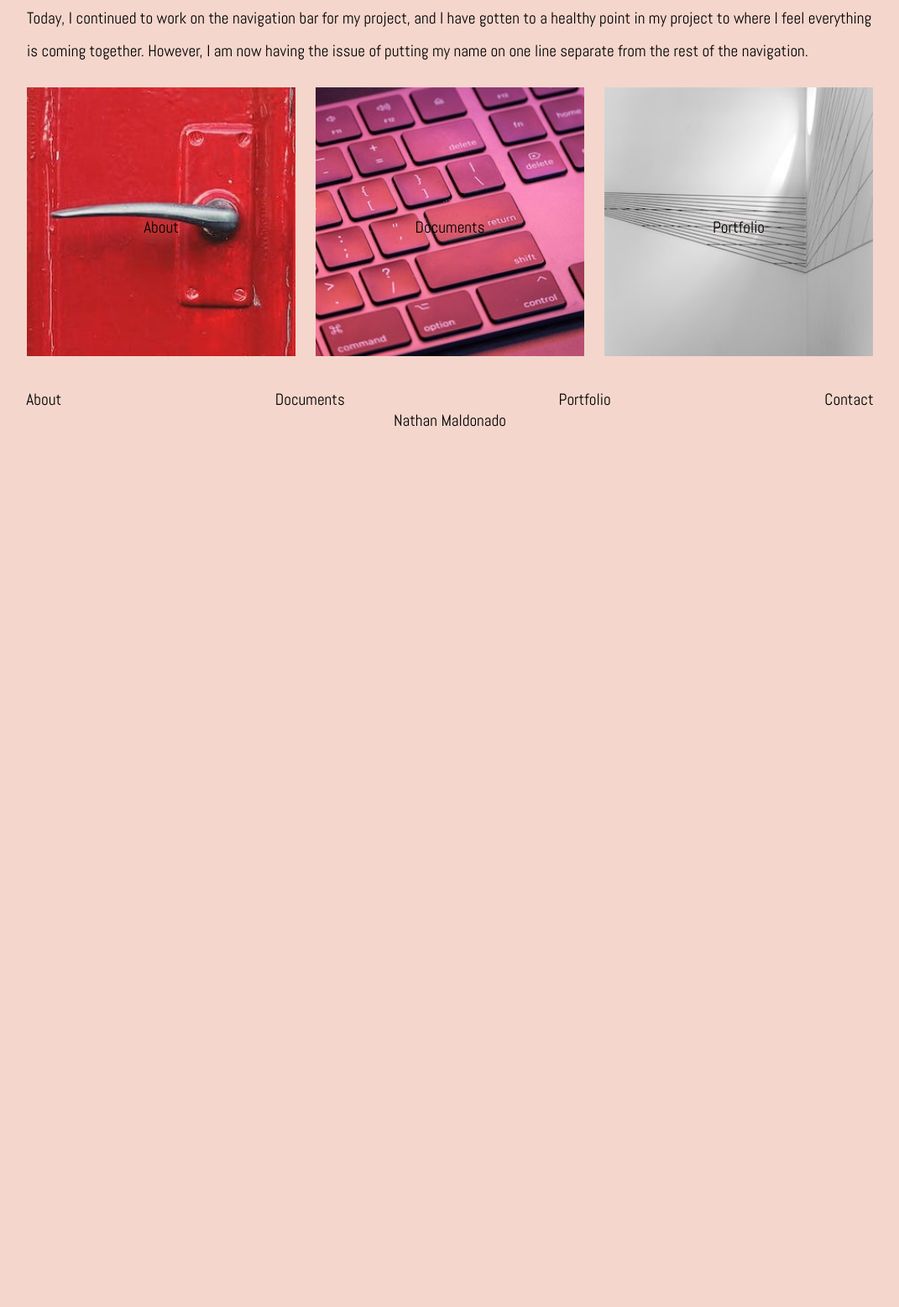
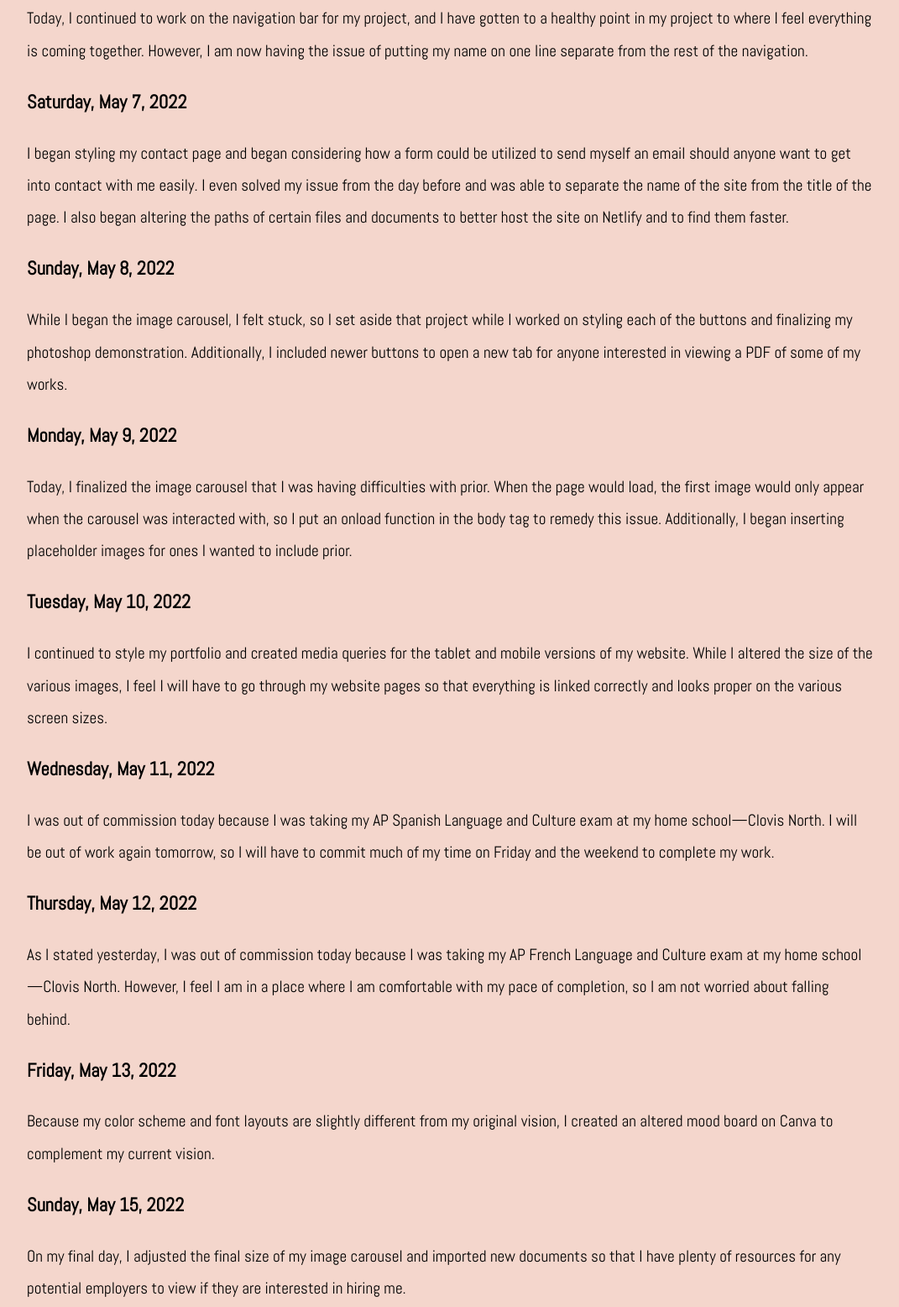
Before and after one commit to maldonadonathan/Personal-Portfolio, a plain HTML site: page Portfolio/journal.html in a window 1280 px wide. Shown: the part 2585-4141 px from the top of the page at 84% size, without its empty margins (104-1175 px from the left). Before the commit the page ends 3106 px from the top, so only its background shows below. Drawn offline with Linux system fonts and the light colour scheme; a web font is replaced by a local one.

```diff
--- a/Portfolio/journal.html
+++ b/Portfolio/journal.html
@@ -111,6 +111,35 @@
         <p>Today, I continued to work on the navigation bar for my project, and I have gotten to a healthy point in my project to where I feel everything is coming together. However, I am now having the issue of putting my name on one line separate from
             the rest of the navigation.
         </p>
+        <h3>Saturday, May 7, 2022</h3>
+        <p>I began styling my contact page and began considering how a form could be utilized to send myself an email should anyone want to get into contact with me easily. I even solved my issue from the day before and was able to separate the name of the
+            site from the title of the page. I also began altering the paths of certain files and documents to better host the site on Netlify and to find them faster.
+        </p>
+        <h3>Sunday, May 8, 2022</h3>
+        <p>While I began the image carousel, I felt stuck, so I set aside that project while I worked on styling each of the buttons and finalizing my photoshop demonstration. Additionally, I included newer buttons to open a new tab for anyone interested
+            in viewing a PDF of some of my works.
+        </p>
+        <h3>Monday, May 9, 2022</h3>
+        <p>Today, I finalized the image carousel that I was having difficulties with prior. When the page would load, the first image would only appear when the carousel was interacted with, so I put an onload function in the body tag to remedy this issue.
+            Additionally, I began inserting placeholder images for ones I wanted to include prior.
+        </p>
+        <h3>Tuesday, May 10, 2022</h3>
+        <p>I continued to style my portfolio and created media queries for the tablet and mobile versions of my website. While I altered the size of the various images, I feel I will have to go through my website pages so that everything is linked correctly
+            and looks proper on the various screen sizes.</p>
+        <h3>Wednesday, May 11, 2022</h3>
+        <p>I was out of commission today because I was taking my AP Spanish Language and Culture exam at my home school—Clovis North. I will be out of work again tomorrow, so I will have to commit much of my time on Friday and the weekend to complete my
+            work.
+        </p>
+        <h3>Thursday, May 12, 2022</h3>
+        <p>As I stated yesterday, I was out of commission today because I was taking my AP French Language and Culture exam at my home school—Clovis North. However, I feel I am in a place where I am comfortable with my pace of completion, so I am not worried
+            about falling behind.
+        </p>
+        <h3>Friday, May 13, 2022</h3>
+        <p>Because my color scheme and font layouts are slightly different from my original vision, I created an altered mood board on Canva to complement my current vision.
+        </p>
+        <h3>Sunday, May 15, 2022</h3>
+        <p>On my final day, I adjusted the final size of my image carousel and imported new documents so that I have plenty of resources for any potential employers to view if they are interested in hiring me.
+        </p>
     </section>
 
     <div class="content triple">
```
Also changed, not shown: Contact/contact.html (+8 -15 lines), script.js (+19 -3 lines).
